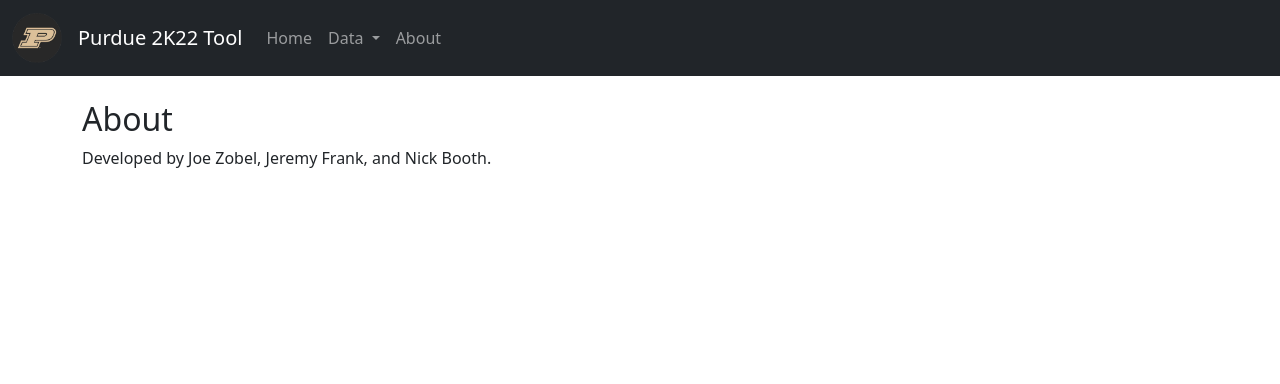
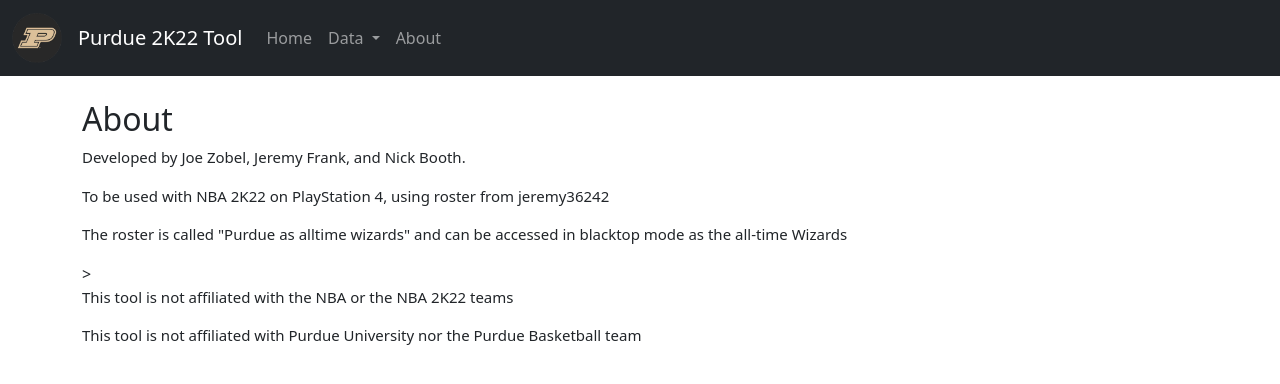
Before and after one commit to zobelj/Purdue2K22Stats, a Flask app: page /about in a window 1280 px wide. Shown: the top 384 px of the page. Run offline with Flask 2, Linux system fonts and the light colour scheme; some libraries are stand-ins or nearby versions.

Commit message:
edited about page

```diff
--- a/static/styles/index.css
+++ b/static/styles/index.css
@@ -41,3 +41,7 @@
 .table-responsive {
     font-size: 15px;
 }
+
+p {
+    font-size: 15px;
+}
--- a/templates/about.html
+++ b/templates/about.html
@@ -38,6 +38,14 @@
           <div class="col-sm-12">
             <h2>About</h2>
             <p>Developed by Joe Zobel, Jeremy Frank, and Nick Booth.</p>
+            <p>To be used with NBA 2K22 on PlayStation 4, using roster from jeremy36242</p>
+            <p>The roster is called "Purdue as alltime wizards" and can be accessed in blacktop mode as the all-time Wizards</p>>
+            <p>This tool is not affiliated with the NBA or the NBA 2K22 teams</p>
+            <p>This tool is not affiliated with Purdue University nor the Purdue Basketball team</p>
+            </div>
+        </div>
+      </div>
+
     <script
       src="https://cdn.jsdelivr.net/npm/bootstrap@5.0.0-beta1/dist/js/bootstrap.bundle.min.js"
       integrity="sha384-ygbV9kiqUc6oa4msXn9868pTtWMgiQaeYH7/t7LECLbyPA2x65Kgf80OJFdroafW"
```
